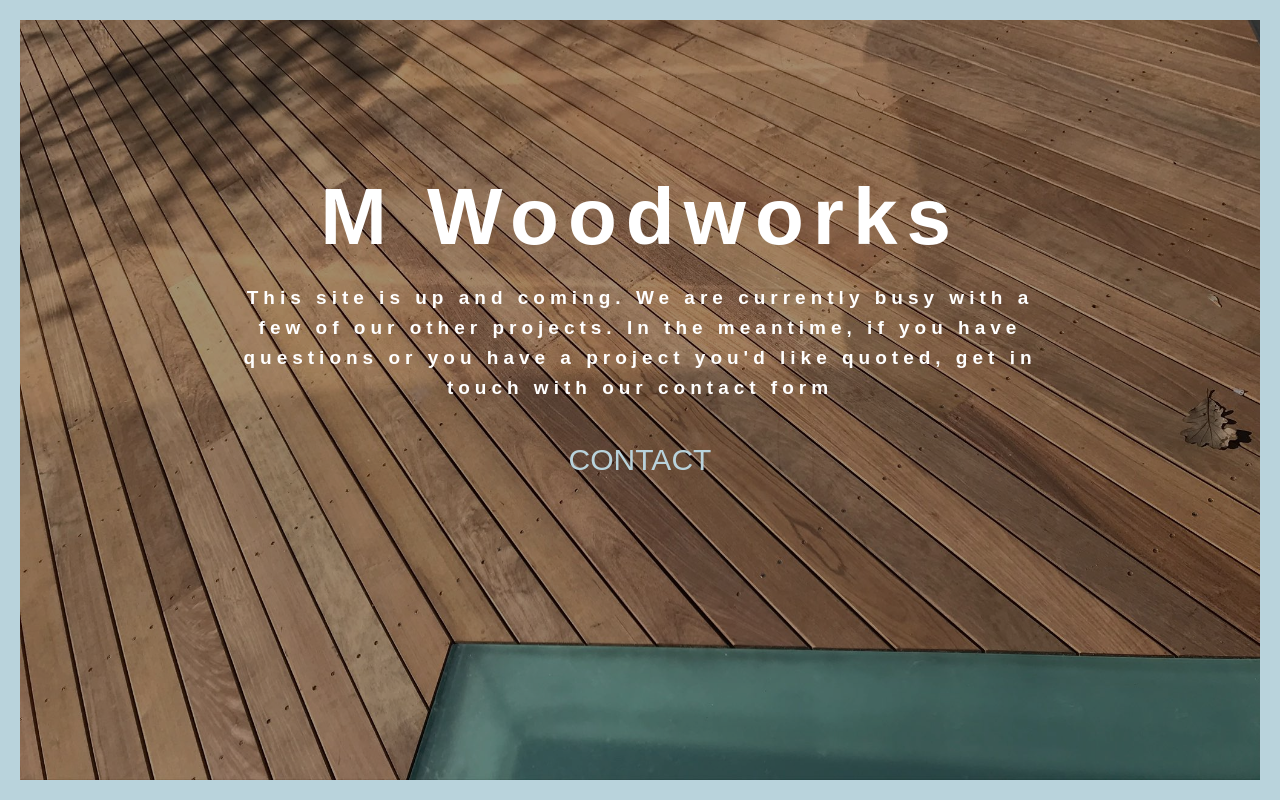
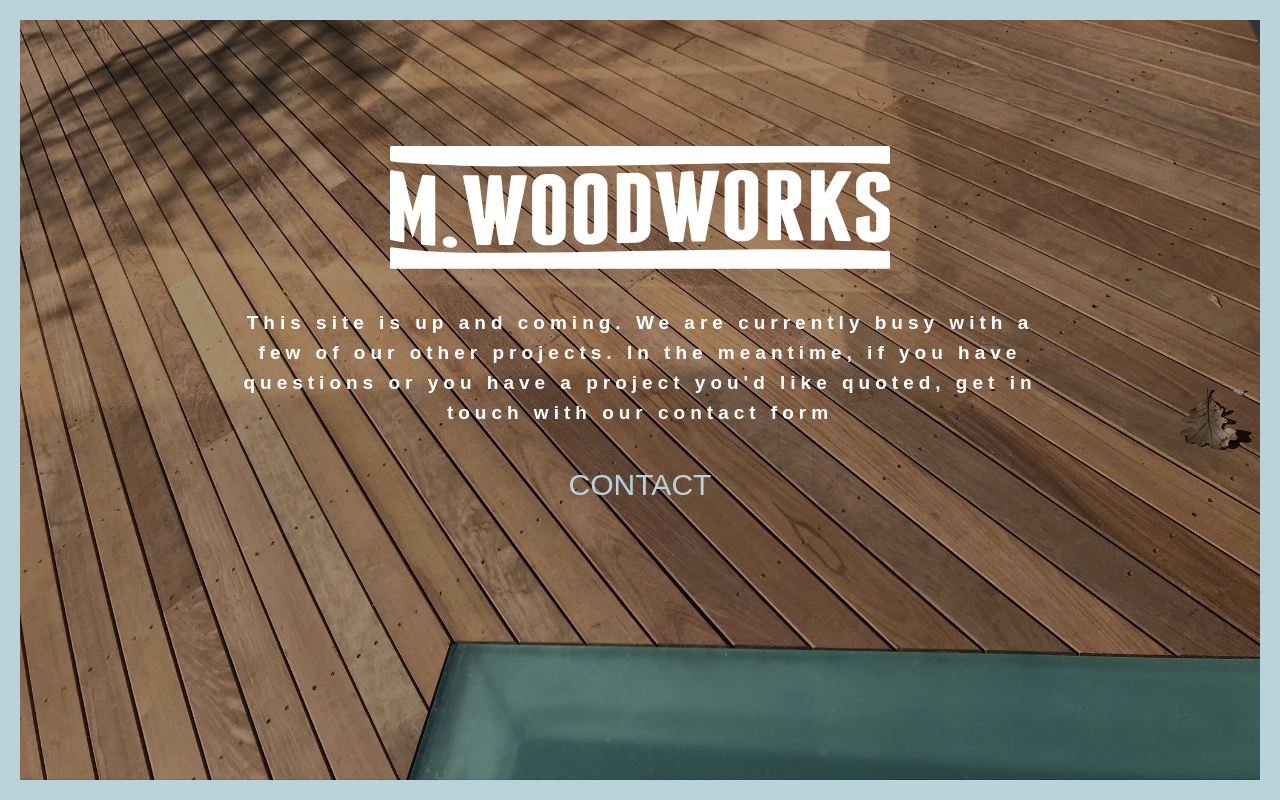
Before and after one commit to firesoflife/w_woodworks, a website: page index.html in a window 1280 px wide. Drawn offline with Linux system fonts and the light colour scheme; a web font is replaced by a local one.

Commit message:
added logo

```diff
--- a/css/style.css
+++ b/css/style.css
@@ -13,7 +13,7 @@ body {
 	margin: 0rem;
 	border: 2rem solid #b9d3dc;
 	overflow: hidden;
-  font-family: "Myriad Pro", sans-serif;
+	font-family: 'Myriad Pro', sans-serif;
 }
 
 a {
@@ -32,6 +32,11 @@ button {
 	padding: 0 3.8rem;
 }
 
+.logo {
+	width: 50rem;
+	height: auto;
+}
+
 .menu-btn {
 	font-size: 3rem;
 	text-decoration: none;
@@ -40,7 +45,7 @@ button {
 	margin: 0 3rem;
 }
 .menu-btn::before {
-  content: "";
+	content: '';
 	display: block;
 	height: 3px;
 	width: 0;
@@ -50,7 +55,7 @@ button {
 	bottom: 0;
 }
 .menu-btn::after {
-  content: "";
+	content: '';
 	display: block;
 	height: 3px;
 	width: 0;
@@ -187,4 +192,9 @@ body {
 	height: 100vh;
 }
 
+img.contact-logo {
+	width: 80px;
+	height: auto;
+}
+
 /*# sourceMappingURL=style.css.map */
--- a/index.html
+++ b/index.html
@@ -11,7 +11,13 @@
 	<body>
 		<header id="landing">
 			<div class="container landing-container">
-        <h1>M Woodworks</h1>
+				<h1>
+					<img
+						src="/img/logos/main-logo-white.svg"
+						alt="M Woodworks Logo"
+						class="logo"
+					/>
+				</h1>
 				<h3>
 					This site is up and coming. We are currently busy with a few of our
 					other projects. In the meantime, if you have questions or you have a
```
Also changed, not shown: contact.html (+1 -1 lines). Lines whose indentation alone changed are shown as unchanged.
